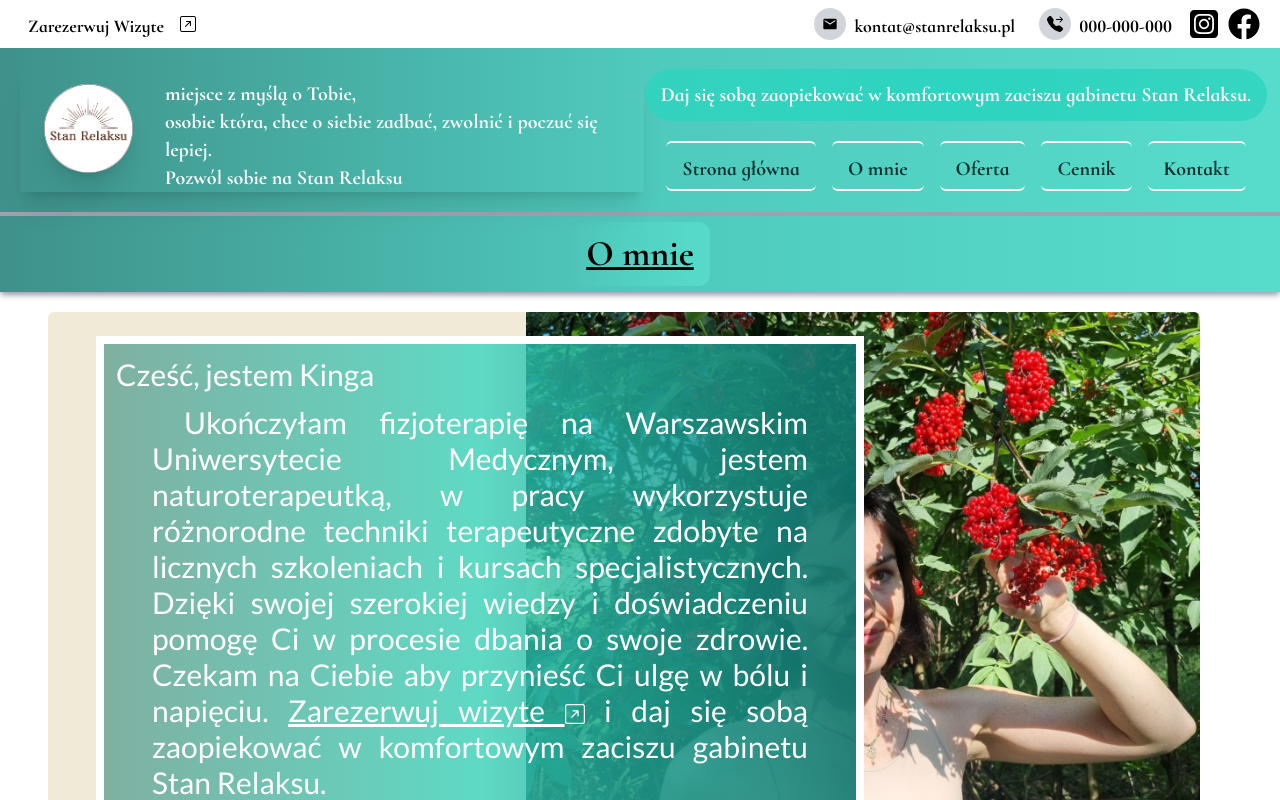
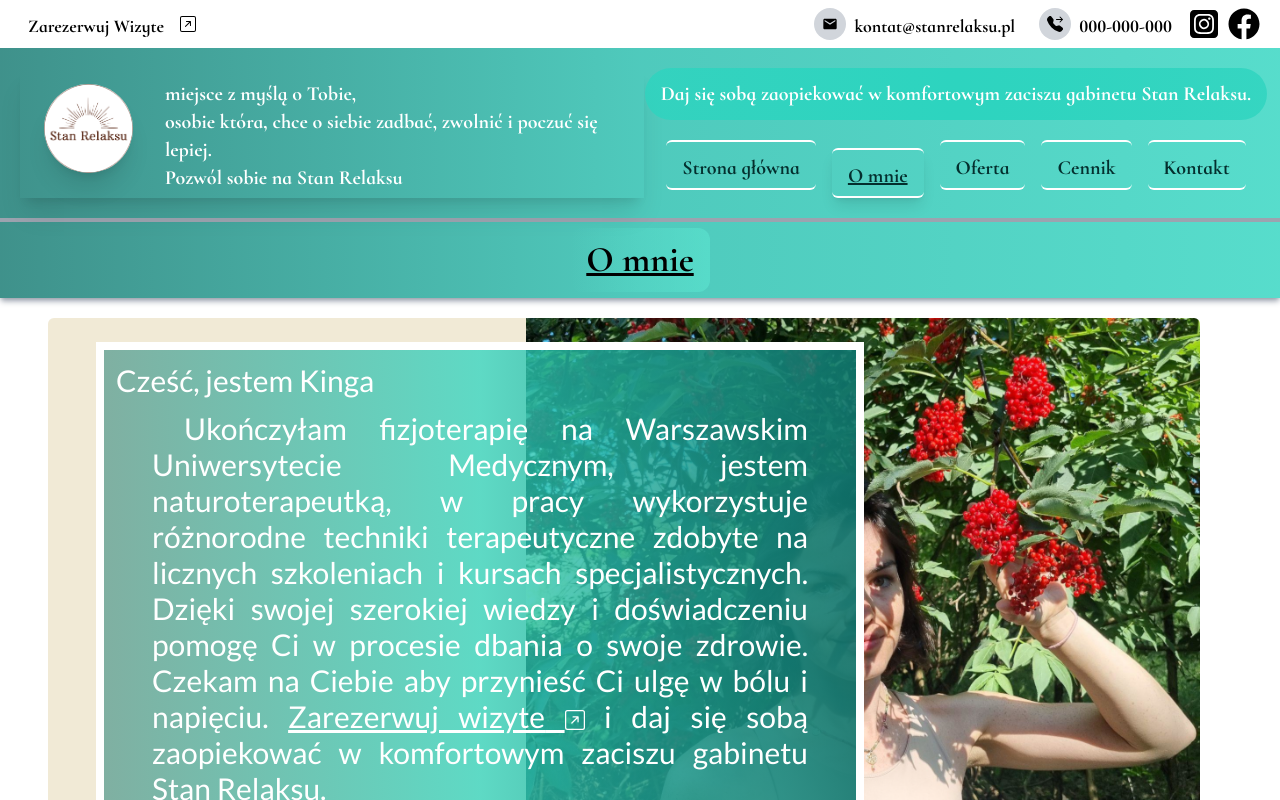
Before and after one commit to PiotrRegulski/stan-relaksu, a Next.js app: page /about in a window 1280 px wide. Shown: the top 800 px of the page. Built offline with nearby package versions, Linux system fonts and the light colour scheme.

Commit message:
changed href to about page

```diff
--- a/src/components/layout/NavLinks.tsx
+++ b/src/components/layout/NavLinks.tsx
@@ -4,7 +4,7 @@ import React from "react";
 import { usePathname } from "next/navigation";
 const links = [
   { href: "/", label: "Strona główna" },
-  { href: "/about#about", label: "O mnie" },
+  { href: "/about", label: "O mnie" },
   { href: "/offer", label: "Oferta" },
   { href: "/prices", label: "Cennik" },
   { href: "/contact", label: "Kontakt" },
```
